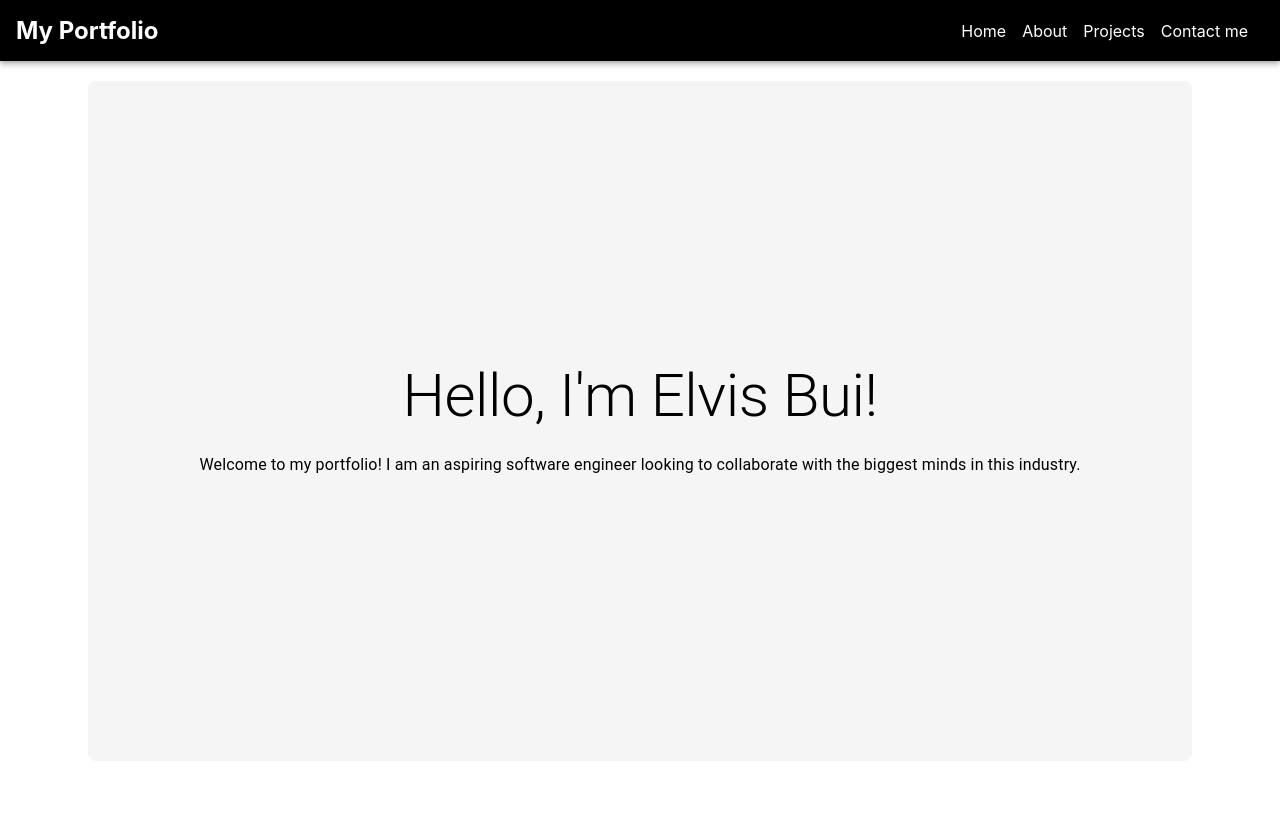
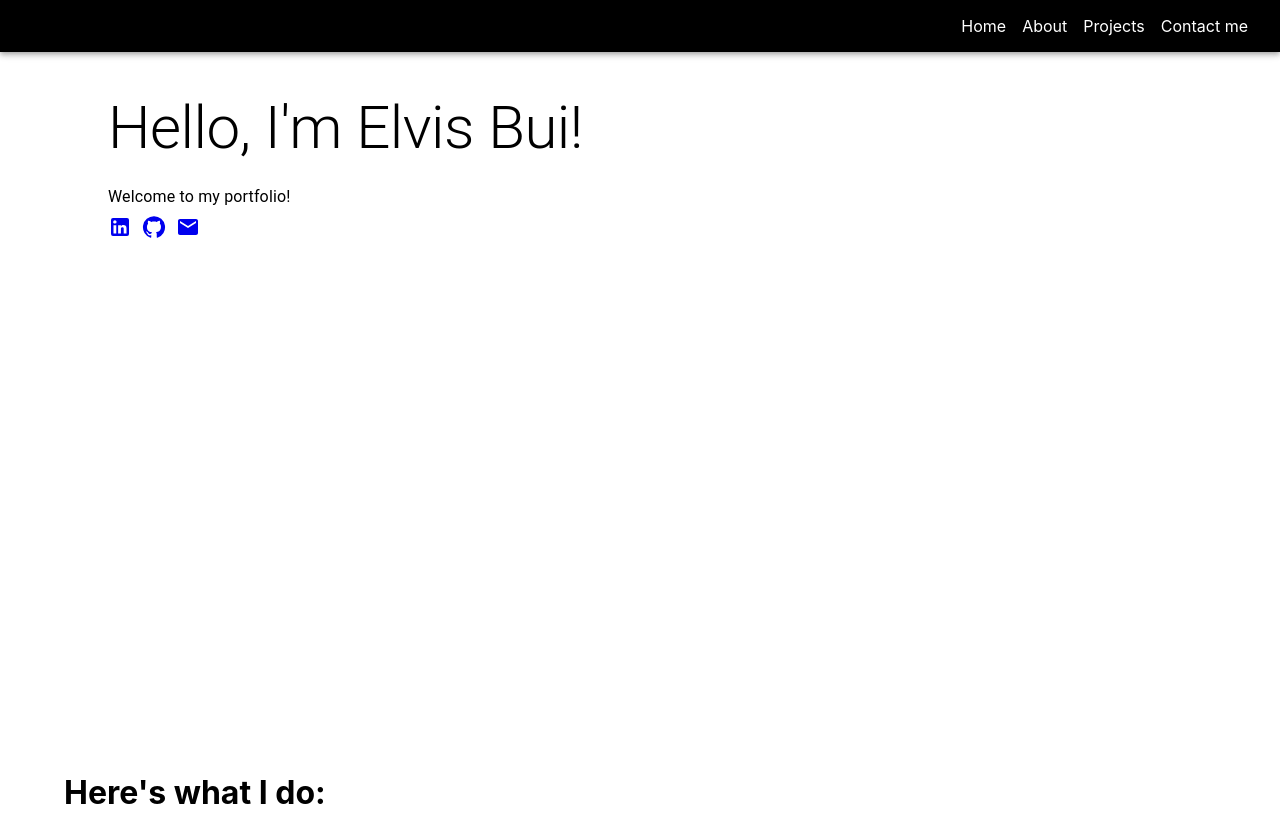
Before and after one commit to LaserCrafter/lasercrafter.github.io, a React (Create React App) app: page / in a window 1280 px wide. Before the commit the page ends 800 px from the top, so only its background shows below. Built offline with nearby package versions, Linux system fonts and the light colour scheme.

Commit message:
changed around component directory, added social media icons, and changed container background color to match website

```diff
--- a/package.json
+++ b/package.json
@@ -11,13 +11,12 @@
     "@testing-library/jest-dom": "^5.17.0",
     "@testing-library/react": "^13.4.0",
     "@testing-library/user-event": "^13.5.0",
-    "create-react-app": "^1.5.2",
+    "create-react-app": "^1.2.1",
     "gh-pages": "^6.1.1",
     "react": "^18.3.1",
     "react-dom": "^18.3.1",
     "react-router-bootstrap": "^0.26.3",
     "react-router-dom": "^6.23.1",
-    "react-scripts": "^5.0.1",
     "web-vitals": "^2.1.4"
   },
   "scripts": {
@@ -45,5 +44,8 @@
       "last 1 firefox version",
       "last 1 safari version"
     ]
+  },
+  "devDependencies": {
+    "react-scripts": "^5.0.1"
   }
 }
--- a/src/App.css
+++ b/src/App.css
@@ -23,24 +23,28 @@
 }
 
 .large-container {
-  background-color: #f5f5f5; /* Light grey background */
+  background-color: #fff; /* Light grey background */
   height: 80vh; /* 80% of the viewport height */
   display: flex;
   flex-direction: column;
-  justify-content: center;
-  align-items: center;
+  justify-content: flex-start;
+  align-items: flex-start;
   padding: 20px;
   margin-top: 20px;
   border-radius: 8px;
 }
 
-.social-media-container {
+.icon-container{
   display: flex;
-  justify-content: center;
-  margin-top: 20px;
+  align-items: center;
 }
 
+.icon {
+    cursor: pointer; /* Change cursor to pointer */
+    margin-right: 10px; /* Space between icons */
+    transition: transform 0.2s; /* Smooth scaling effect */
+}
 
-.social-media-container .MuiIconButton-root {
-  margin: 0 10px;
+.icon:hover {
+    transform: scale(1.1); /* Scale up on hover */
 }
--- a/src/App.js
+++ b/src/App.js
@@ -3,11 +3,12 @@ import {Container, Typography, AppBar, IconButton } from '@mui/material';
 import Box from '@mui/material/Box'; // Ensure Box is imported
 import LinkedInIcon from '@mui/icons-material/LinkedIn';
 import GitHubIcon from '@mui/icons-material/GitHub';
+import EmailIcon from '@mui/icons-material/Email';
 import './App.css';
 import { Route, Routes } from 'react-router-dom';
 import Contact from './pages/Contact';
 import Projects from './pages/Projects';
-import Navbar from './navbar.js';
+import Navbar from './components/Navbar/navbar.js';
 import About from './pages/About';
 
 function Main() {
@@ -19,10 +20,24 @@ function Main() {
           Hello, I'm Elvis Bui!
         </Typography>
         <Typography variant="body1" gutterBottom>
-          Welcome to my portfolio! I am an aspiring software engineer looking to collaborate with the biggest minds in this industry.
+          Welcome to my portfolio!
         </Typography>
+          <div className="icon-container"> {/* Flex container for icons */}
+            <a href="https://www.linkedin.com/in/elvisbui" target="_blank" rel="noopener noreferrer">
+              <LinkedInIcon className="icon" />
+            </a>
+            <a href="https://github.com/lasercrafter" target="_blank" rel="noopener noreferrer">
+              <GitHubIcon className="icon" />
+            </a>
+            <a href="mailto:elvisbui36@gmail.com" target="_blank" rel="noopener noreferrer">
+              <EmailIcon className="icon"/>
+              </a>
+          </div>
       </Box>
     </Container>
+    <h1>
+      Here's what I do:
+    </h1>
     </div>
   );
 }
--- a/src/navbar.js
+++ b/src/components/Navbar/navbar.js
@@ -7,7 +7,6 @@ const Navbar = () => {
 <nav className="navbar">
   <div className="navbar-left">
     <a className="title">
-      My Portfolio
     </a>
   </div>
   <div className="navbar-center">
```
Also changed, not shown: src/components/fab.js (deleted, +0 -16 lines), src/components/Navbar/Navbar.css (renamed from src/Navbar.css), 1 other file (tests, documents, lock files or other folders).
